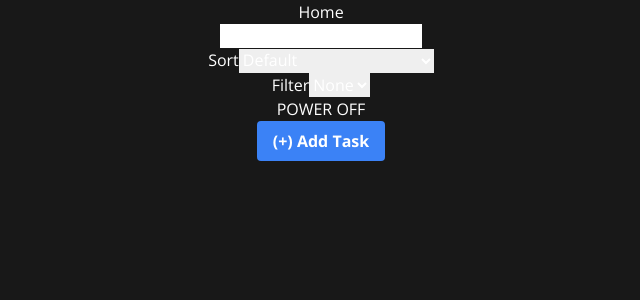
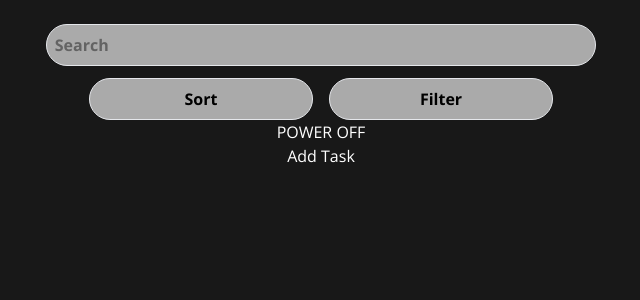
Before and after one commit to ellischung/todo-app, a React (Create React App) app: page / in a window 1280 px wide. Shown: the top 300 px of the page, without its empty margins (319-959 px from the left). Built offline with nearby package versions, Linux system fonts and the light colour scheme.

Commit message:
more tailwind css changes

```diff
--- a/src/App.js
+++ b/src/App.js
@@ -1,5 +1,5 @@
 import React from "react";
-import { BrowserRouter as Router, Link, Route, Routes } from "react-router-dom";
+import { BrowserRouter as Router, Route, Routes } from "react-router-dom";
 import HomePage from "./pages/HomePage";
 import Todo from "./pages/Todo";
 import TodoForm from "./pages/TodoForm";
@@ -9,9 +9,6 @@ import "./App.css";
 function App() {
   return (
     <Router>
-      <nav>
-        <Link to="/">Home</Link>
-      </nav>
       <TodoProvider>
         <Routes>
           <Route exact path="/" element={<HomePage />} />
--- a/src/components/Filter.jsx
+++ b/src/components/Filter.jsx
@@ -1,8 +1,9 @@
-import React from "react";
+import React, { useState } from "react";
 import { useTodo } from "../contexts/todoContext";
 
 function Filter() {
   const { todos, filter, setFilter } = useTodo();
+  const [isOpen, setIsOpen] = useState(false);
   const tags = new Set();
 
   todos.forEach((todo) => {
@@ -11,19 +12,48 @@ function Filter() {
     });
   });
 
-  const handleChange = (e) => {
-    setFilter(e.target.value);
+  const handleChange = (value) => {
+    setFilter(value);
+    setIsOpen(false);
   };
 
   return (
-    <div>
-      <label>Filter</label>
-      <select id="filter" defaultValue={filter} onChange={handleChange}>
-        <option value="">None</option>
-        {[...tags].map((tag) => (
-          <option value={tag}>{tag}</option>
-        ))}
-      </select>
+    <div className="relative inline-block text-black w-56 ml-2">
+      <div
+        className="bg-secondary font-bold rounded-full border p-2 cursor-pointer"
+        onClick={() => setIsOpen(!isOpen)}
+      >
+        Filter
+      </div>
+      {isOpen && (
+        <div className="bg-secondary absolute border mt-1 rounded w-full">
+          <div key="" className="p-2">
+            <label className="flex items-center space-x-2">
+              <input
+                type="radio"
+                value=""
+                checked={filter === ""}
+                onChange={() => handleChange("")}
+                className="form-radio"
+              />
+              <span>None</span>
+            </label>
+          </div>
+          {[...tags].map((tag) => (
+            <div key={tag} className="p-2">
+              <label className="flex items-center space-x-2">
+                <input
+                  type="radio"
+                  value={tag}
+                  checked={filter === tag}
+                  onChange={() => handleChange(tag)}
+                />
+                <span>{tag}</span>
+              </label>
+            </div>
+          ))}
+        </div>
+      )}
     </div>
   );
 }
--- a/src/components/ProgressBar.jsx
+++ b/src/components/ProgressBar.jsx
@@ -9,13 +9,12 @@ const ProgressBar = ({ progress }) => {
 
   const Childdiv = {
     width: `${progress}%`,
-    backgroundColor: "#0d99ff",
+    backgroundColor: "#636363",
     borderRadius: 40,
     textAlign: "right",
   };
 
   const progresstext = {
-    fontFamily: "Lucida Console",
     color: "black",
     fontWeight: "bold",
   };
--- a/src/components/Search.jsx
+++ b/src/components/Search.jsx
@@ -9,11 +9,11 @@ function Search() {
   };
 
   return (
-    <div>
+    <div className="pt-6 pb-3">
       <input
         type="text"
-        className="input"
-        name="search"
+        className="bg-secondary font-bold placeholder-tag rounded-full border p-2 w-[43%]"
+        placeholder="Search"
         onChange={handleChange}
       />
     </div>
--- a/src/components/SortDropdown.jsx
+++ b/src/components/SortDropdown.jsx
@@ -1,24 +1,50 @@
-import React from "react";
+import React, { useState } from "react";
 import { useTodo } from "../contexts/todoContext";
 
 function SortDropdown() {
   const { sortBy, setSortBy } = useTodo();
-  const handleChange = (e) => {
-    setSortBy(e.target.value);
+  const [isOpen, setIsOpen] = useState(false);
+
+  const options = [
+    { label: "Default", value: "default" },
+    { label: "Ascending Priority", value: "+priority" },
+    { label: "Descending Priority", value: "-priority" },
+    { label: "Ascending Complexity", value: "+complexity" },
+    { label: "Descending Complexity", value: "-complexity" },
+    { label: "Ascending Date", value: "+date" },
+    { label: "Descending Date", value: "-date" },
+  ];
+
+  const handleChange = (value) => {
+    setSortBy(value);
+    setIsOpen(false);
   };
 
   return (
-    <div>
-      <label>Sort</label>
-      <select id="sort" defaultValue={sortBy} onChange={handleChange}>
-        <option value="default">Default</option>
-        <option value="+priority">Ascending Priority</option>
-        <option value="-priority">Descending Priority</option>
-        <option value="+complexity">Ascending Complexity</option>
-        <option value="-complexity">Descending Complexity</option>
-        <option value="+date">Ascending Date</option>
-        <option value="-date">Descending Date</option>
-      </select>
+    <div className="relative inline-block text-black w-56 mr-2">
+      <div
+        className="bg-secondary font-bold rounded-full border p-2 cursor-pointer"
+        onClick={() => setIsOpen(!isOpen)}
+      >
+        Sort
+      </div>
+      {isOpen && (
+        <div className="bg-secondary absolute border mt-1 rounded w-full">
+          {options.map((option) => (
+            <div key={option.value} className="p-2">
+              <label className="flex items-center space-x-2">
+                <input
+                  type="radio"
+                  value={option.value}
+                  checked={sortBy === option.value}
+                  onChange={() => handleChange(option.value)}
+                />
+                <span>{option.label}</span>
+              </label>
+            </div>
+          ))}
+        </div>
+      )}
     </div>
   );
 }
--- a/src/components/Todo.jsx
+++ b/src/components/Todo.jsx
@@ -51,15 +51,21 @@ function Todo({ todo }) {
         <p className="text-3xl font-bold" style={{ color: alertColor }}>
           {todo.name}
         </p>
-        <p className="text-secondary pt-4">
-          Priority Level: {levelToText(todo.priority)} ({todo.priority}/10)
+        <p className="text-secondary pt-4" style={{ color: alertColor }}>
+          &#128197;{" "}
+          {todo.date
+            ? `Due Date: ${todo.date} ${convertTime(todo.time)}`
+            : "Due date unspecified"}
         </p>
         <p className="text-secondary pt-1">
-          Complexity Level: {levelToText(todo.complexity)} ({todo.complexity}
+          <span className="text-black text-xl">&uarr; </span> Priority Level:{" "}
+          {levelToText(todo.priority)} ({todo.priority}
           /10)
         </p>
-        <p className="text-secondary pt-1" style={{ color: alertColor }}>
-          {todo.date && `Due Date: ${todo.date} ${convertTime(todo.time)}`}
+        <p className="text-secondary pt-1">
+          <span className="text-black text-xl">&oplus; </span>Complexity Level:{" "}
+          {levelToText(todo.complexity)} ({todo.complexity}
+          /10)
         </p>
         <p className="pt-2">
           {todo.tags
--- a/src/pages/HomePage.jsx
+++ b/src/pages/HomePage.jsx
@@ -19,9 +19,7 @@ const HomePage = () => {
         : poweredTodo && <Todo key={poweredTodo.id} todo={poweredTodo} />}
       <PowerButton />
       <Link to="/add">
-        <button className="bg-blue-500 hover:bg-blue-700 text-white font-bold py-2 px-4 rounded transition duration-300 ease-in-out">
-          (+) Add Task
-        </button>
+        <button className="">Add Task</button>
       </Link>
     </div>
   );
```
